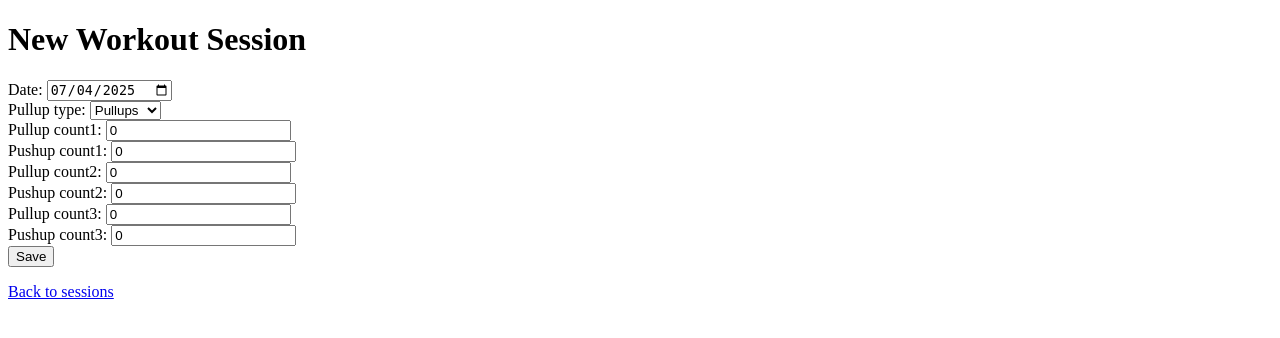
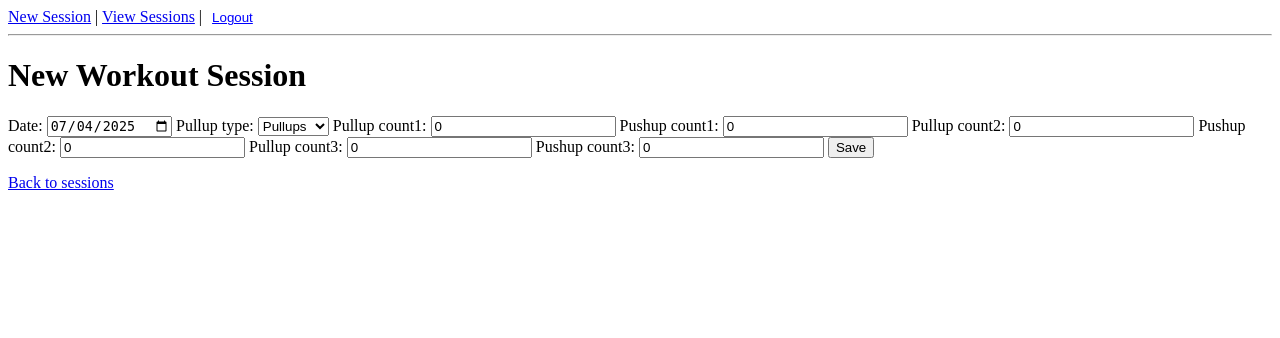
Before and after one commit to bneradt/fitness.brianneradt.com, a Django app: page / in a window 1280 px wide. Shown: the top 338 px of the page. Run offline with Django 5.2, Linux system fonts and the light colour scheme; the visitor is signed in with stand-in values (Sample User, id 1).

Commit message:
Now suppors logging in and out

```diff
--- a/mysite/mysite/settings.py
+++ b/mysite/mysite/settings.py
@@ -117,6 +117,10 @@ USE_TZ = True
 
 STATIC_URL = 'static/'
 
+# Redirect after login/logout
+LOGIN_REDIRECT_URL = '/view_sessions/'
+LOGOUT_REDIRECT_URL = '/view_sessions/'
+
 # Default primary key field type
 # https://docs.djangoproject.com/en/5.2/ref/settings/#default-auto-field
 
--- a/mysite/mysite/urls.py
+++ b/mysite/mysite/urls.py
@@ -19,5 +19,6 @@ from django.urls import include, path
 
 urlpatterns = [
     path('admin/', admin.site.urls),
+    path('accounts/', include('django.contrib.auth.urls')),
     path('', include('workoutlog.urls')),  # Default route for workoutlog
 ]
--- /dev/null
+++ b/mysite/workoutlog/templates/workoutlog/base.html
@@ -0,0 +1,23 @@
+<!DOCTYPE html>
+<html>
+<head>
+    <meta charset="utf-8">
+    <title>{% block title %}Workout Tracker{% endblock %}</title>
+</head>
+<body>
+<nav>
+    <a href="{% url 'workoutlog:new_workout_session' %}">New Session</a> |
+    <a href="{% url 'workoutlog:view_workout_sessions' %}">View Sessions</a> |
+    {% if user.is_authenticated %}
+        <form method="post" action="{% url 'logout' %}" style="display:inline; margin:0; padding:0">
+            {% csrf_token %}
+            <button type="submit" style="background:none; border:none; color:blue; cursor:pointer; text-decoration:underline;">Logout</button>
+        </form>
+    {% else %}
+        <a href="{% url 'login' %}">Login</a>
+    {% endif %}
+</nav>
+<hr>
+{% block content %}{% endblock %}
+</body>
+</html>
--- a/mysite/workoutlog/templates/workoutlog/workoutsession_confirm_delete.html
+++ b/mysite/workoutlog/templates/workoutlog/workoutsession_confirm_delete.html
@@ -2,9 +2,10 @@
 <html>
 <head>
     <meta charset="utf-8">
-    <title>Workout Session Detail</title>
+    <title>{% block title %}Workout Session Detail{% endblock %}</title>
 </head>
 <body>
+    {% block content %}
     <h1>Delete Workout Session</h1>
     <p>Are you sure you want to delete the workout session for {{ session.date }}?</p>
 
@@ -23,5 +24,6 @@
     </form>
 
     <p><a href="{% url 'workoutlog:view_workout_sessions' %}">Cancel</a></p>
+    {% endblock %}
 </body>
 </html>
--- a/mysite/workoutlog/templates/workoutlog/workoutsession_form.html
+++ b/mysite/workoutlog/templates/workoutlog/workoutsession_form.html
@@ -1,21 +1,18 @@
-<!DOCTYPE html>
-<html>
-<head>
-    <meta charset="utf-8">
-    <title>{% if form.instance.pk %}Edit{% else %}New{% endif %} Workout Session</title>
-</head>
-<body>
+{% extends 'workoutlog/base.html' %}
+
+{% block title %}{% if form.instance.pk %}Edit{% else %}New{% endif %} Workout Session{% endblock %}
+
+{% block content %}
     <h1>{% if form.instance.pk %}Edit{% else %}New{% endif %} Workout Session</h1>
 
     <form method="post">
         {% csrf_token %}
         {{ form.non_field_errors }}
         {{ form.errors }}
-        {{ form }}
+        {{ form.as_table }}
 
         <button type="submit">Save</button>
     </form>
 
     <p><a href="{% url 'workoutlog:view_workout_sessions' %}">Back to sessions</a></p>
-</body>
-</html>
+{% endblock %}
--- a/mysite/workoutlog/templates/workoutlog/workoutsession_list.html
+++ b/mysite/workoutlog/templates/workoutlog/workoutsession_list.html
@@ -2,9 +2,10 @@
 <html>
 <head>
     <meta charset="utf-8">
-    <title>Workout Sessions</title>
+    <title>{% block title %}Workout Sessions{% endblock %}</title>
 </head>
 <body>
+    {% block content %}
     <h1>Workout Sessions</h1>
     <p><a href="{% url 'workoutlog:new_workout_session' %}">Add New Session</a></p>
 
@@ -38,5 +39,6 @@
             {% endfor %}
         </tbody>
     </table>
+    {% endblock %}
 </body>
 </html>
```
Also changed, not shown: mysite/workoutlog/templates/workoutlog/workoutsession_detail.html (+6 -10 lines).
